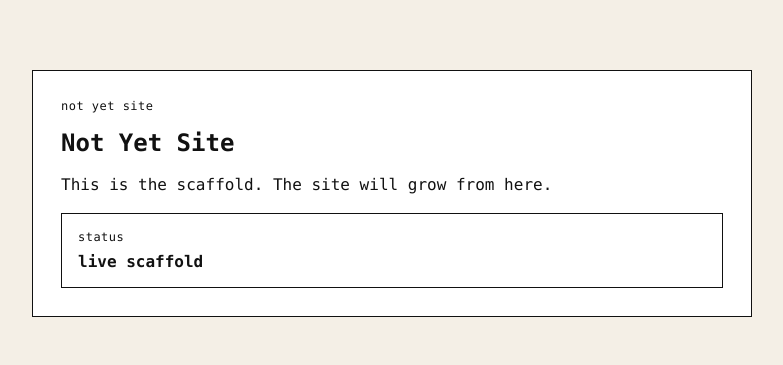
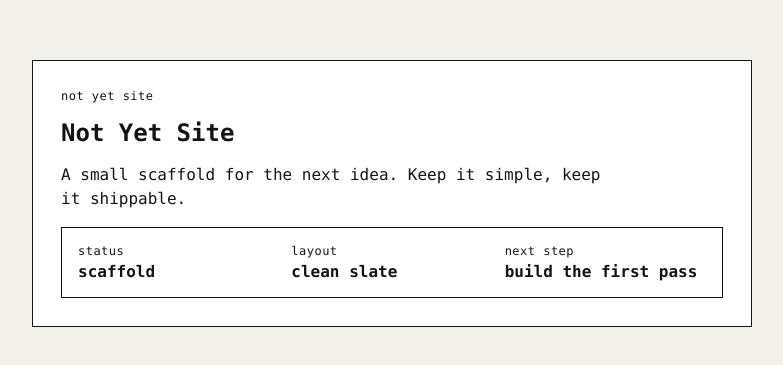
Before and after one commit to alvinhhh/stupid-ideas-hub, a React (Vite) app in the folder projects/not-yet-site/: page / in a window 1280 px wide. Shown: the part 207-572 px from the top of the page, without its empty margins (248-1031 px from the left). Built offline with nearby package versions, Linux system fonts and the light colour scheme.

Commit message:
chore: scaffold not-yet-site

```diff
--- a/projects/not-yet-site/src/App.jsx
+++ b/projects/not-yet-site/src/App.jsx
@@ -4,10 +4,21 @@ export default function App() {
       <section className='card'>
         <p className='eyebrow'>not yet site</p>
         <h1>Not Yet Site</h1>
-        <p className='lede'>This is the scaffold. The site will grow from here.</p>
+        <p className='lede'>A small scaffold for the next idea. Keep it simple, keep it shippable.</p>
+
         <div className='panel'>
-          <span>Status</span>
-          <strong>live scaffold</strong>
+          <div>
+            <span>Status</span>
+            <strong>scaffold</strong>
+          </div>
+          <div>
+            <span>Layout</span>
+            <strong>clean slate</strong>
+          </div>
+          <div>
+            <span>Next step</span>
+            <strong>build the first pass</strong>
+          </div>
         </div>
       </section>
     </main>
--- a/projects/not-yet-site/src/styles.css
+++ b/projects/not-yet-site/src/styles.css
@@ -1,12 +1,22 @@
 :root {
-  color: #111;
-  background: #f4efe6;
+  color: #141414;
+  background: #f2efe8;
   font-family: ui-monospace, SFMono-Regular, Menlo, Monaco, Consolas, monospace;
 }
 
-* { box-sizing: border-box; }
+* {
+  box-sizing: border-box;
+}
 
-body { margin: 0; min-height: 100vh; }
+body {
+  margin: 0;
+  min-height: 100vh;
+}
+
+button,
+input {
+  font: inherit;
+}
 
 .shell {
   min-height: 100vh;
@@ -18,7 +28,7 @@ body { margin: 0; min-height: 100vh; }
 .card {
   width: min(720px, 100%);
   background: #fff;
-  border: 1px solid #111;
+  border: 1px solid #141414;
   padding: 28px;
   display: grid;
   gap: 16px;
@@ -38,13 +48,29 @@ p {
 }
 
 .lede {
+  max-width: 56ch;
   line-height: 1.5;
-  max-width: 56ch;
 }
 
 .panel {
-  border: 1px solid #111;
+  border: 1px solid #141414;
   padding: 16px;
   display: grid;
-  gap: 8px;
+  grid-template-columns: repeat(3, 1fr);
+  gap: 12px;
 }
+
+.panel div {
+  display: grid;
+  gap: 4px;
+}
+
+@media (max-width: 640px) {
+  .card {
+    padding: 20px;
+  }
+
+  .panel {
+    grid-template-columns: 1fr;
+  }
+}
--- /dev/null
+++ b/projects/not-yet-site/vite.config.mjs
@@ -0,0 +1,16 @@
+import { defineConfig } from 'vite';
+import react from '@vitejs/plugin-react';
+import { dirname, resolve } from 'node:path';
+import { fileURLToPath } from 'node:url';
+
+const projectRoot = dirname(fileURLToPath(import.meta.url));
+
+export default defineConfig({
+  root: projectRoot,
+  base: '/stupid-ideas-hub/projects/not-yet-site/',
+  plugins: [react()],
+  build: {
+    outDir: resolve(projectRoot, '../../public/projects/not-yet-site'),
+    emptyOutDir: true,
+  },
+});
```
